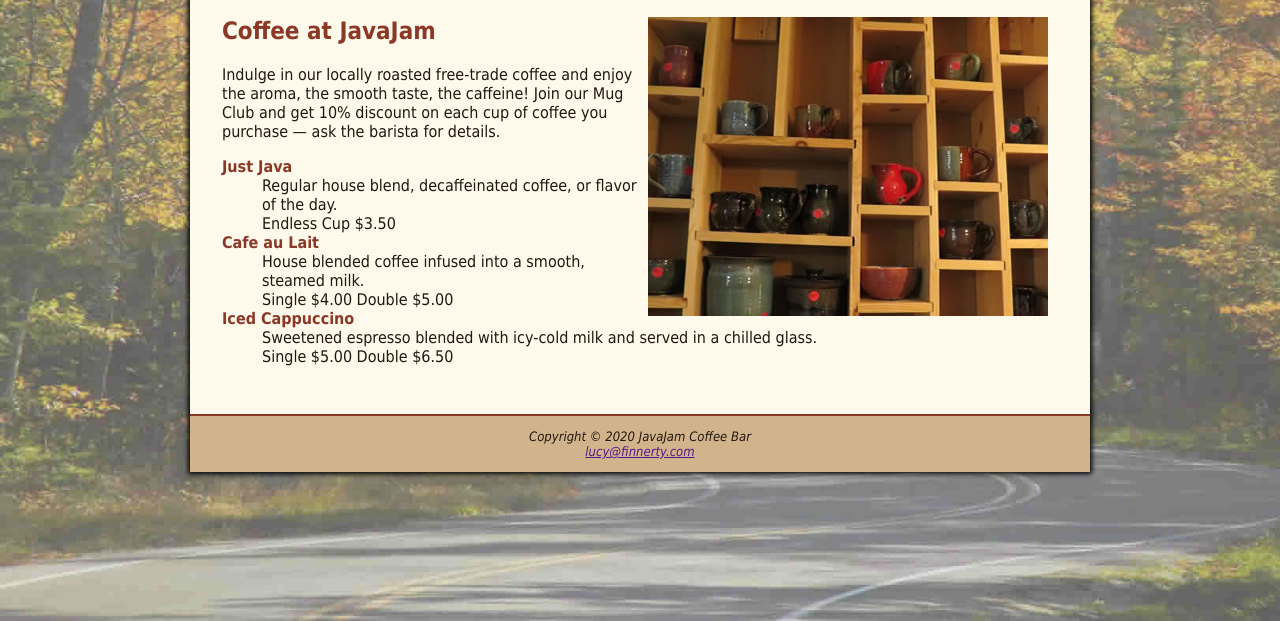
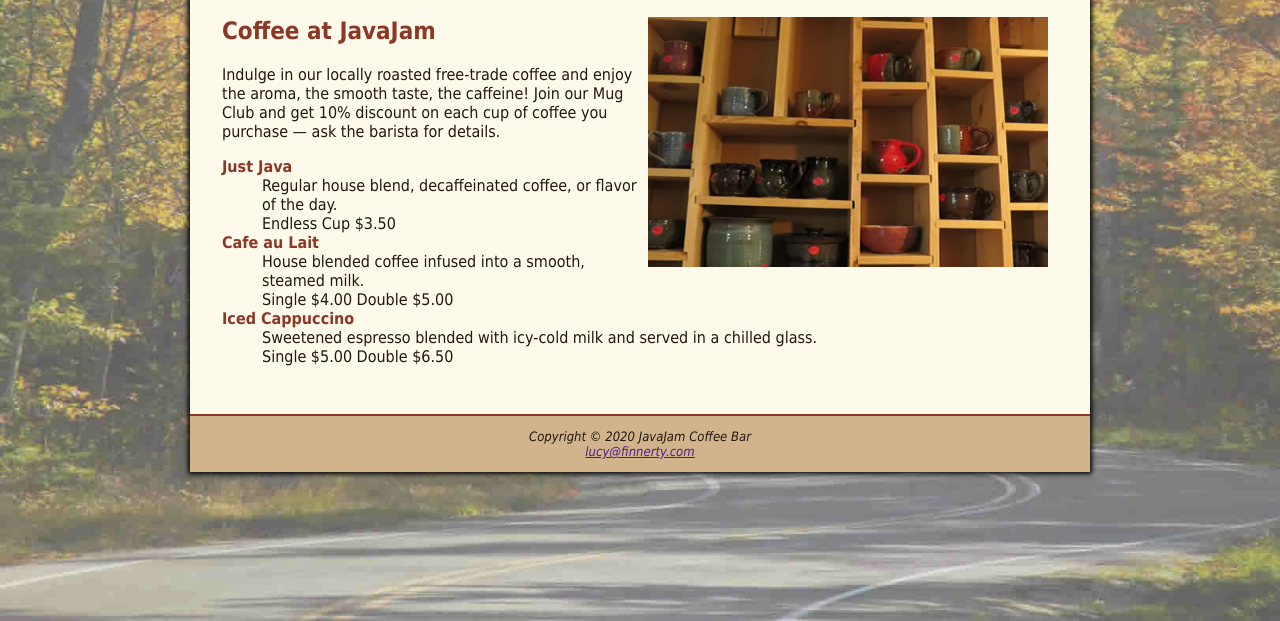
Before and after one commit to lucyfinnerty/cis1310, a plain HTML site: page javajam4/menu.html in a window 1280 px wide. Shown: the part 179-800 px from the top of the page. Drawn offline with Linux system fonts and the light colour scheme.

Commit message:
ch4 javajam -- completed
ugh okay forgot to save these changes whtevr

```diff
--- a/javajam4/menu.html
+++ b/javajam4/menu.html
@@ -15,7 +15,7 @@
             Jobs
         </nav>
         <main>
-            <img src="mugs.jpg" alt="mugs image"  align="right">
+            <img src="mugs.jpg" alt="mugs image" height="250px" width="400px" align="right">
             <h2>Coffee at JavaJam</h2>
             <p>
                 Indulge in our locally roasted free-trade coffee and enjoy the aroma, the smooth taste, the caffeine! Join
```
Also changed, not shown: javajam4/index.html (+1 -1 lines).
